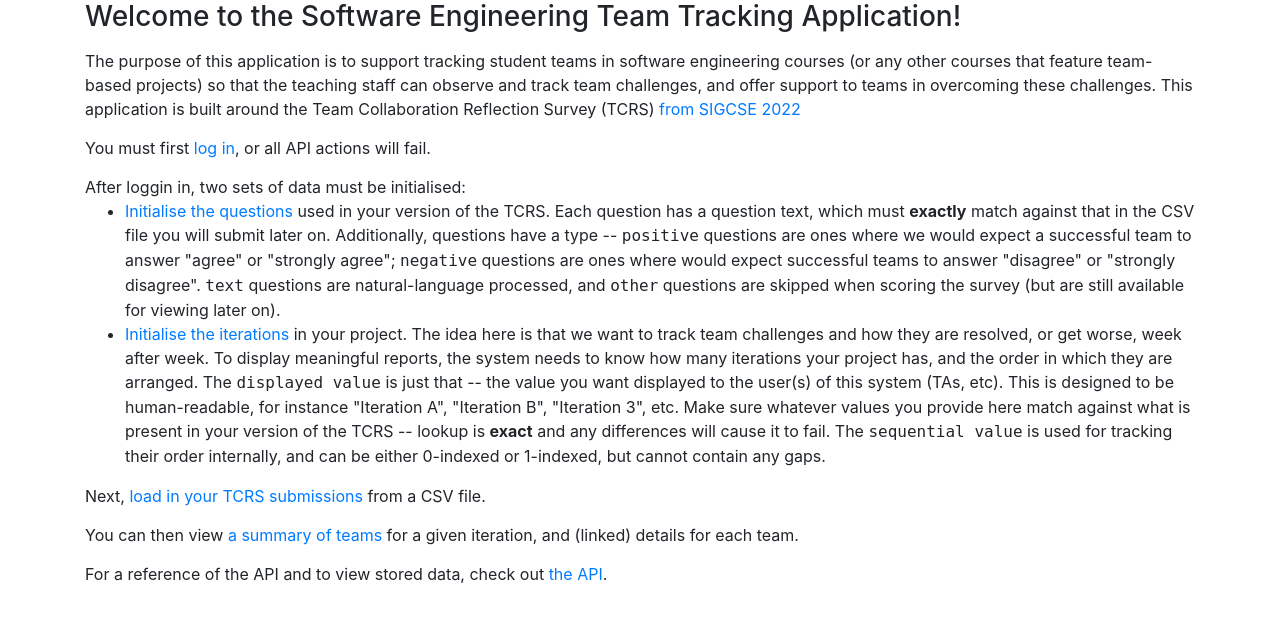
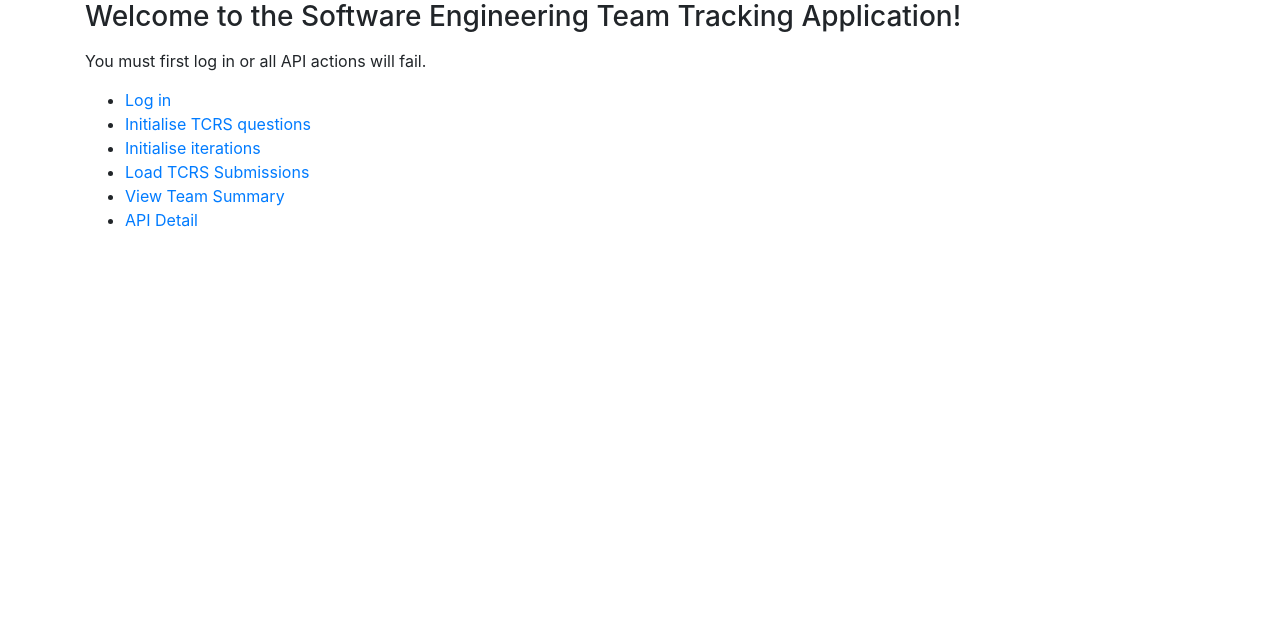
Before and after one commit to kpresler/teamtracking, a Django app: page / in a window 1280 px wide. Shown: the top 622 px of the page. Run offline with Django 4.2, Linux system fonts and the light colour scheme; some libraries are stand-ins or nearby versions.

Commit message:
Start on documentation

```diff
--- a/teamtracking/templates/index.html
+++ b/teamtracking/templates/index.html
@@ -35,42 +35,26 @@
 
         <h3>Welcome to the Software Engineering Team Tracking Application!</h3>
 
+
         <div class="top15">
-        The purpose of this application is to support tracking student teams in software engineering courses (or any other courses that feature team-based projects) so that the teaching staff can observe and track team challenges, and offer support to teams in overcoming these challenges.  This application is built around the Team Collaboration Reflection Survey (TCRS) <a href="https://dl.acm.org/doi/abs/10.1145/3478431.3499367" target="_blank">from SIGCSE 2022</a>
+
+        You must first log in or all API actions will fail.
 
         </div>
 
         <div class="top15">
 
-        You must first <a href="/api-auth/login/?next=/">log in<a>, or all API actions will fail.
-
-        </div>
-
-        <div class="top15">
-
-        After loggin in, two sets of data must be initialised:
             <ul>
-                <li><a href="api/tcrsquestions">Initialise the questions</a> used in your version of the TCRS.  Each question has a question text, which must <strong>exactly</strong> match against that in the CSV file you will submit later on.  Additionally, questions have a type -- <tt>positive</tt> questions are ones where we would expect a successful team to answer "agree" or "strongly agree"; <tt>negative</tt> questions are ones where would expect successful teams to answer "disagree" or "strongly disagree".  <tt>text</tt> questions are natural-language processed, and <tt>other</tt> questions are skipped when scoring the survey (but are still available for viewing later on).
-                <li><a href="api/iterations">Initialise the iterations</a> in your project.  The idea here is that we want to track team challenges and how they are resolved, or get worse, week after week.  To display meaningful reports, the system needs to know how many iterations your project has, and the order in which they are arranged.  The <tt>displayed value</tt> is just that -- the value you want displayed to the user(s) of this system (TAs, etc).  This is designed to be human-readable, for instance "Iteration A", "Iteration B", "Iteration 3", etc.  Make sure whatever values you provide here match against what is present in your version of the TCRS -- lookup is <strong>exact</strong> and any differences will cause it to fail.  The <tt>sequential value</tt> is used for tracking their order internally, and can be either 0-indexed or 1-indexed, but cannot contain any gaps.
+                <li><a href="/api-auth/login/?next=/">Log in<a></li>
+                <li><a href="api/tcrsquestions">Initialise TCRS questions</a></li>
+                <li><a href="api/iterations">Initialise iterations</a></li>
+                <li><a href="loadTCRS">Load TCRS Submissions</a></li>
+                <li><a href="viewSummary">View Team Summary</a></li>
+                <li><a href="/api/">API Detail</a></li>
 
             </ul>
         </div>
 
-
-        <div class="top15">
-            Next, <a href="loadTCRS">load in your TCRS submissions</a> from a CSV file.
-
-        </div>
-
-        <div class="top15">
-            You can then view <a href="viewSummary">a summary of teams</a> for a given iteration, and (linked) details for each team.
-
-        </div>
-
-        <div class="top15">
-            For a reference of the API and to view stored data, check out <a href="/api/">the API</a>.
-
-        </div>
 
         </div>
 
--- a/teamtracking/templates/loadTCRS.html
+++ b/teamtracking/templates/loadTCRS.html
@@ -209,7 +209,7 @@ input:checked + .slider:before {
                     <hr>
                     <hr>
                     <!-- form start -->
-                    <p>Select the TCRS response CSV file, and click "Preview" to view a preview of the data in the file.  Make sure you have <a href="/api/tcrsquestions" target="_blank">populated the questions and question types</a> (opens in new tab) for the TCRS <it>before</it> uploading the CSV file or data will not be saved.</p>
+                    <p>Select the TCRS response CSV file, and click "Preview" to view a preview of the data in the file.  Make sure you have <a href="/api/tcrsquestions" target="_blank">populated the questions and question types</a> and <a href="/api/iterations" target="_blank">project iterations</a> (opens in new tab) for the TCRS <it>before</it> uploading the CSV file or data will not be saved.</p>
                     <form role="form" class="form-horizontal" name="bulkDirectForm" method="post" enctype="multipart/form-data" novalidate>
                       <div class="box-body">
                         <div id="messages" class="alert alert-success" data-ng-show="messages" data-ng-bind="messages"></div>
```
Also changed, not shown: README.md, images/InitialiseQuestion.PNG (added), images/IterationsCreated.PNG (added), images/LoadTCRS.PNG (added), images/LoadTCRSPreview.PNG (added), images/LoadTCRSUpload.PNG (added), images/QuestionCreated.PNG (added), images/QuestionsCreated.PNG (added).
